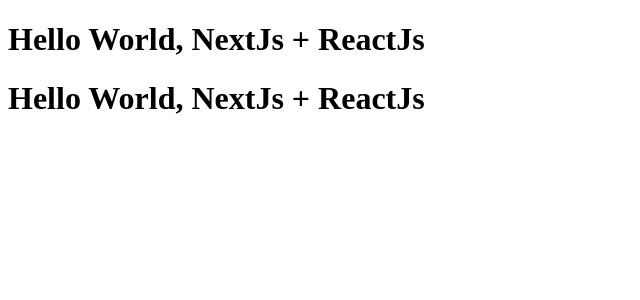
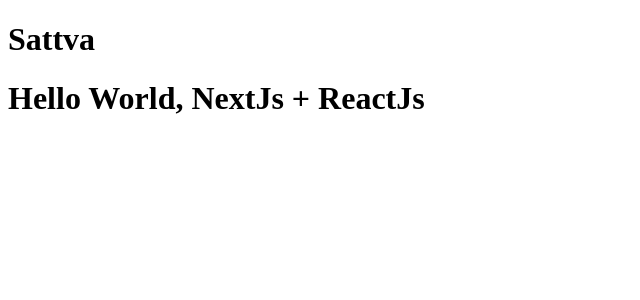
Before and after one commit to ChristyanShindy/react-nextjs-exemplos, a Next.js app: page / in a window 1280 px wide. Shown: the top 300 px of the page, without its empty margins (0-640 px from the left). Built offline with nearby package versions, Linux system fonts and the light colour scheme.

Commit message:
criado primeiro compoent react

```diff
--- a/pages/index.js
+++ b/pages/index.jsx
@@ -1,7 +1,9 @@
+import Title from "../src/components/title/title"
 function HomePage () {
     return (
         <div>
-            <h1>Hello World, NextJs + ReactJs</h1>
+            <Title />
+
             <h1>Hello World, NextJs + ReactJs</h1>
         </div>
     )
--- /dev/null
+++ b/src/components/title/title.jsx
@@ -0,0 +1,8 @@
+
+function Title () {
+    return (
+        <h1>Sattva</h1>
+    )
+}
+
+export default Title
```
